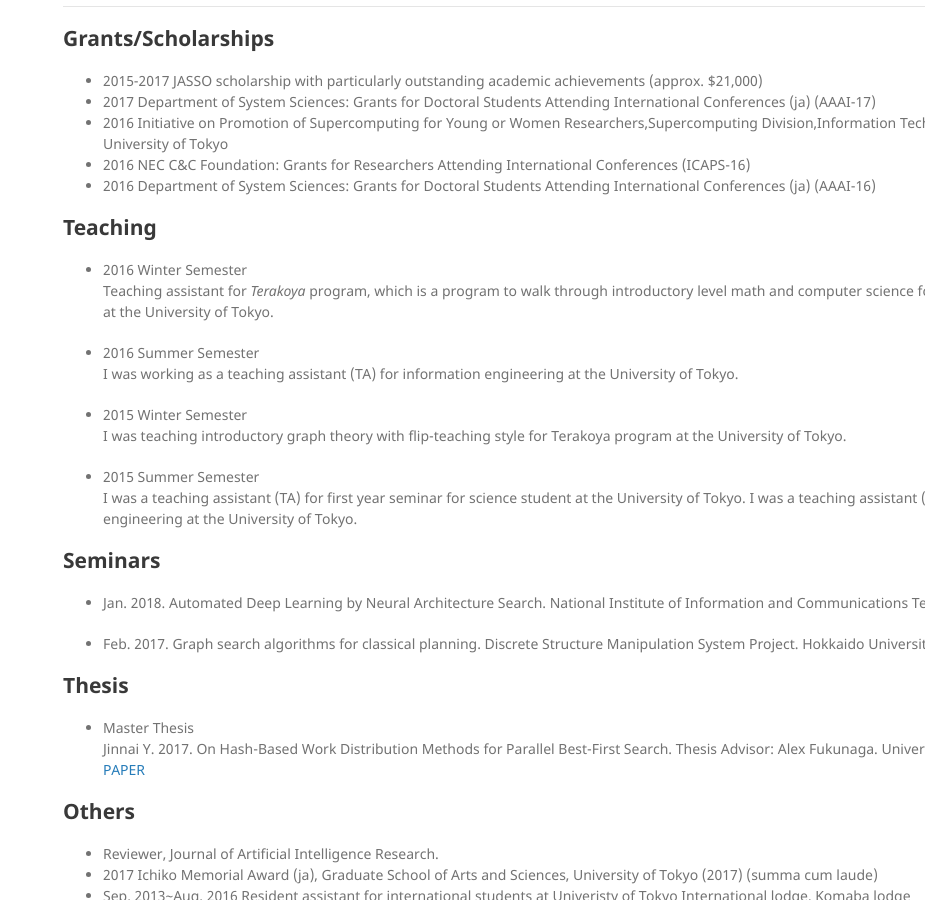
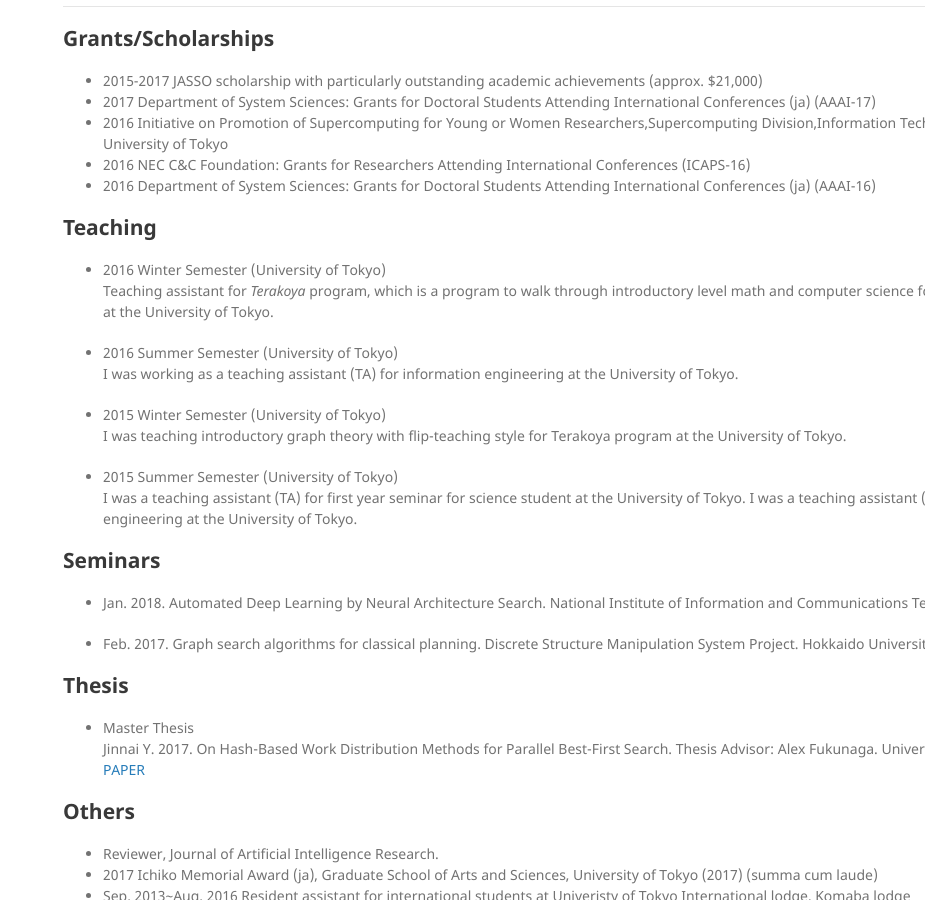
Before and after one commit to jinnaiyuu/jinnaiyuu.github.io, a Jekyll site: the page built from index.md, in a window 1280 px wide and 900 px high, scrolled down 2400 px. Shown: the whole window, without its empty margins (355-1280 px from the left). Built offline with Jekyll 4.4.1, drawn with Linux system fonts in a browser that asks for light colours; our own code applies the rules of GitHub Pages for plain Markdown files.

Commit message:
updated teaching

```diff
--- a/index.md
+++ b/index.md
@@ -43,16 +43,16 @@ Artificial Intelligence, Reinforcement Learning, Deep Learning, Classical Planni
 
 ## Teaching
 
-- 2016 Winter Semester
+- 2016 Winter Semester (University of Tokyo)
 Teaching assistant for *Terakoya* program, which is a program to walk through introductory level math and computer science for undergraduates at the University of Tokyo.
 
-- 2016 Summer Semester
+- 2016 Summer Semester (University of Tokyo)
 I was working as a teaching assistant (TA) for information engineering at the University of Tokyo.
 
-- 2015 Winter Semester
+- 2015 Winter Semester (University of Tokyo)
 I was teaching introductory graph theory with flip-teaching style for Terakoya program at the University of Tokyo.
 
-- 2015 Summer Semester
+- 2015 Summer Semester (University of Tokyo)
 I was a teaching assistant (TA) for first year seminar for science student at the University of Tokyo.
 I was a teaching assistant (TA) for information engineering at the University of Tokyo.
 
```
Also changed, not shown: ja/index.md (+5 -5 lines).
